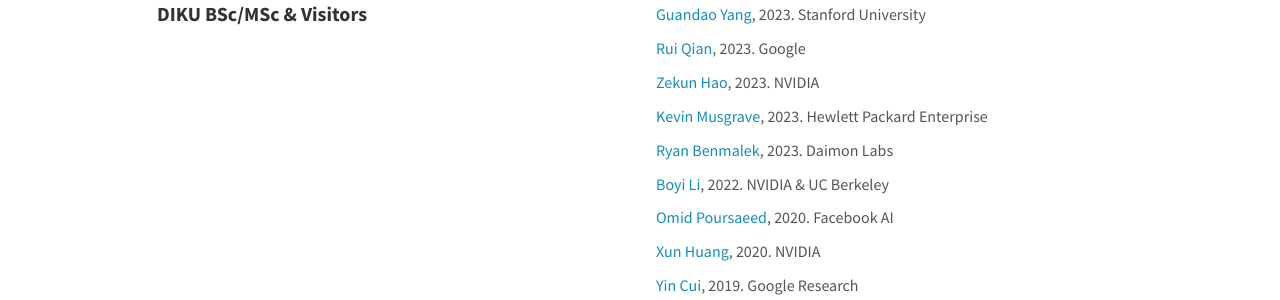
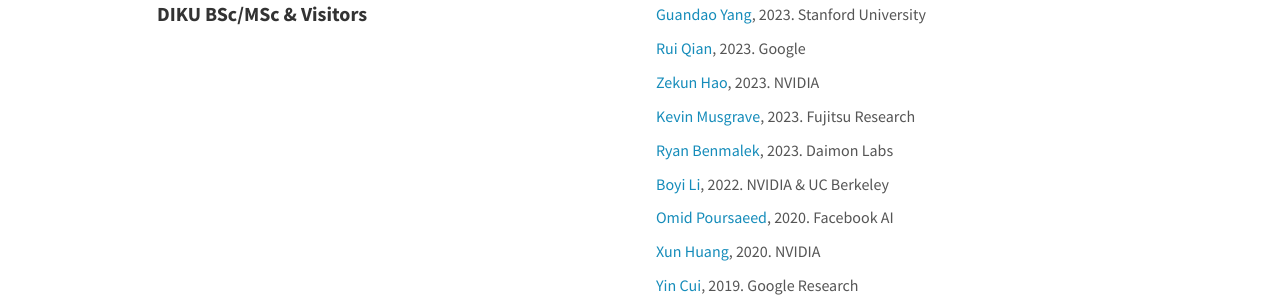
Before and after one commit to BelongieLab/belongielab.github.io, a Jekyll site: the page built from _pages/team.md, in a window 1280 px wide and 900 px high, scrolled down 3854 px. Shown: the part 154-454 px from the top of the window. Built offline with Jekyll 4.4.1, drawn with Linux system fonts in a browser that asks for light colours; nearby versions of some CDN libraries.

Commit message:
Update se3_alumni.yml

```diff
--- a/_data/se3_alumni.yml
+++ b/_data/se3_alumni.yml
@@ -20,7 +20,7 @@
 
 - name: Kevin Musgrave
   year: 2023
-  next: Hewlett Packard Enterprise
+  next: Fujitsu Research
   website: https://kevinmusgrave.com/
 
 - name: Ryan Benmalek
```
